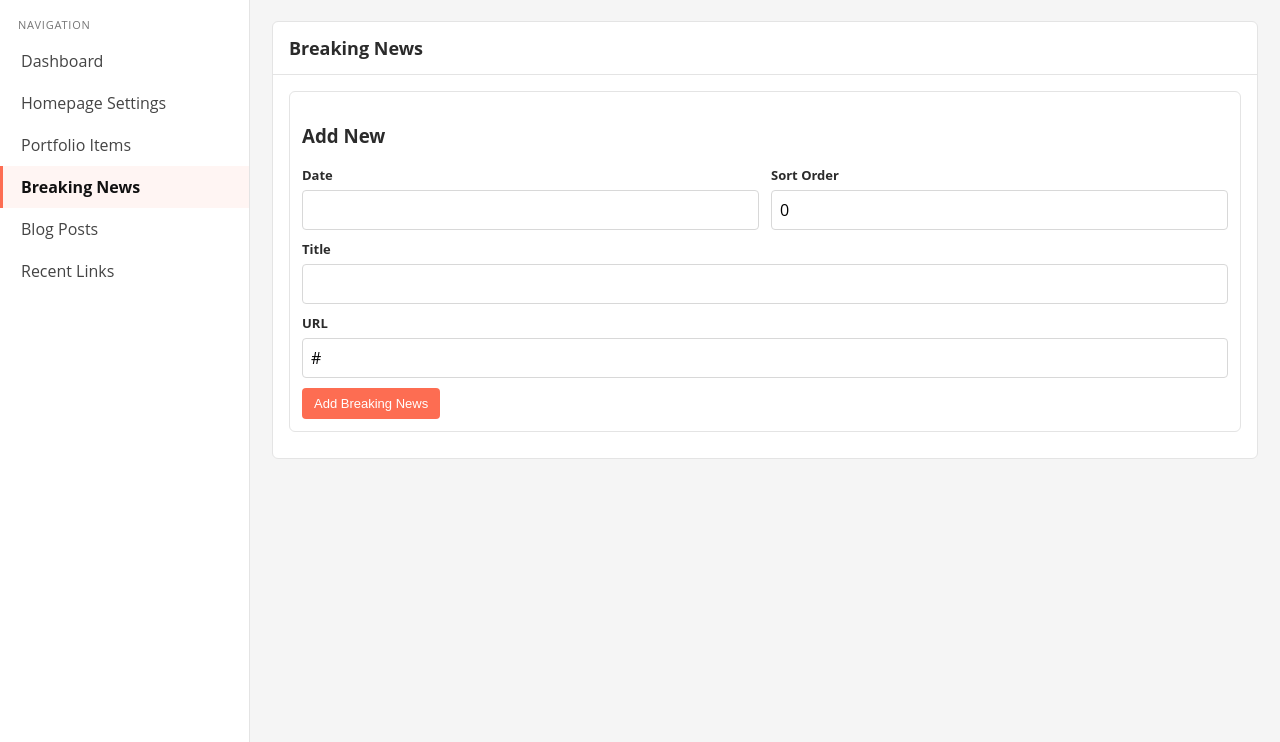
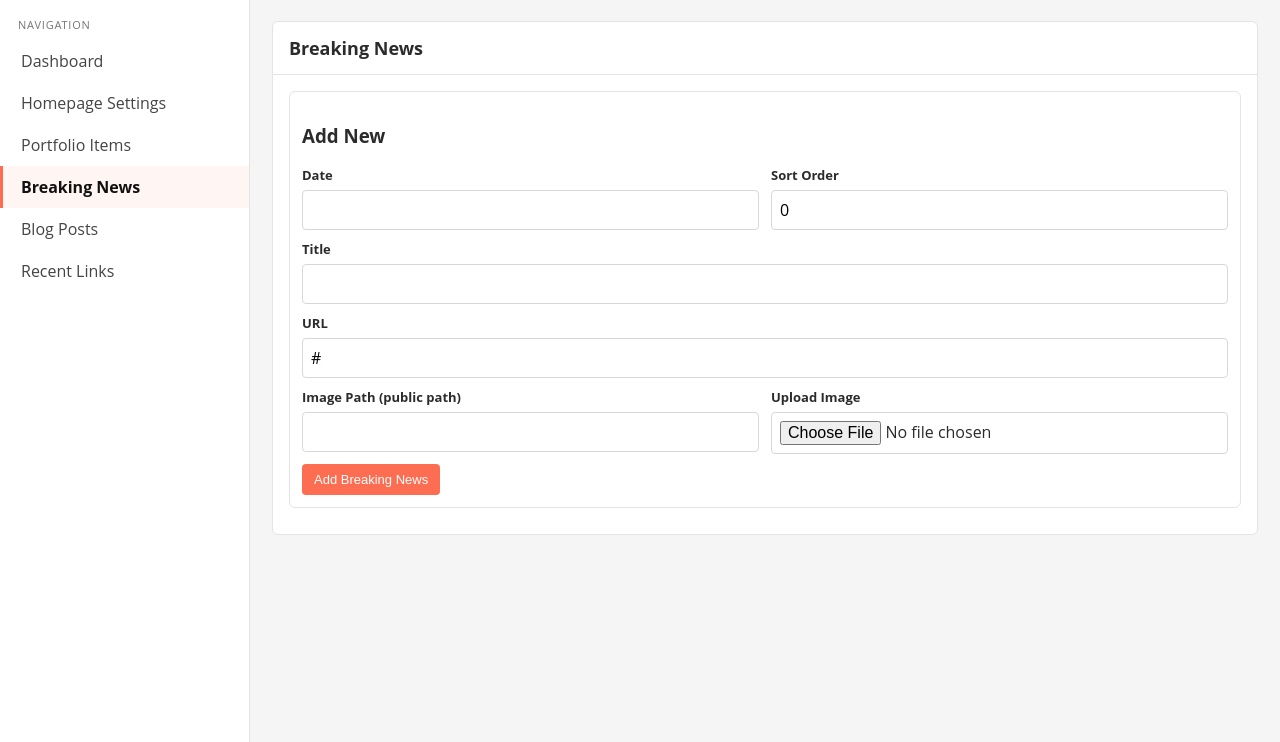
Before and after one commit to AbirCodes/AbirPortFolio, a Laravel app: page /admin/breaking-news in a window 1280 px wide. Shown: the part 62-804 px from the top of the page. Run offline with Laravel 10, Linux system fonts and the light colour scheme; the visitor is signed in with stand-in values (Sample User, id 1); data that the repository does not hold is empty.

Commit message:
Add image upload functionality to portfolio, breaking news, and recent post links; update tests

```diff
--- a/app/Http/Controllers/AdminContentController.php
+++ b/app/Http/Controllers/AdminContentController.php
@@ -9,6 +9,9 @@ use App\Models\PortfolioItem;
 use App\Models\RecentPostLink;
 use Illuminate\Http\RedirectResponse;
 use Illuminate\Http\Request;
+use Illuminate\Http\UploadedFile;
+use Illuminate\Support\Facades\File;
+use Illuminate\Support\Str;
 use Illuminate\View\View;
 
 class AdminContentController extends Controller
@@ -96,12 +99,24 @@ class AdminContentController extends Controller
             'portfolio_title' => ['required', 'string', 'max:255'],
             'portfolio_description' => ['nullable', 'string'],
             'portfolio_image' => ['nullable', 'string', 'max:255'],
+            'portfolio_image_upload' => ['nullable', 'image', 'max:5120'],
             'sidebar_title' => ['required', 'string', 'max:255'],
             'sidebar_description' => ['nullable', 'string'],
             'sidebar_image' => ['nullable', 'string', 'max:255'],
+            'sidebar_image_upload' => ['nullable', 'image', 'max:5120'],
             'profile_name' => ['required', 'string', 'max:255'],
             'profile_bio' => ['nullable', 'string'],
         ]);
+
+        if ($request->hasFile('portfolio_image_upload')) {
+            $data['portfolio_image'] = $this->storeUploadedImage($request->file('portfolio_image_upload'));
+        }
+
+        if ($request->hasFile('sidebar_image_upload')) {
+            $data['sidebar_image'] = $this->storeUploadedImage($request->file('sidebar_image_upload'));
+        }
+
+        unset($data['portfolio_image_upload'], $data['sidebar_image_upload']);
 
         $settings = HomePageSetting::query()->firstOrCreate([]);
         $settings->update($data);
@@ -114,8 +129,16 @@ class AdminContentController extends Controller
         $data = $request->validate([
             'title' => ['required', 'string', 'max:255'],
             'url' => ['nullable', 'string', 'max:255'],
+            'image_path' => ['nullable', 'string', 'max:255'],
+            'image_upload' => ['nullable', 'image', 'max:5120'],
             'sort_order' => ['nullable', 'integer', 'min:0'],
         ]);
+
+        if ($request->hasFile('image_upload')) {
+            $data['image_path'] = $this->storeUploadedImage($request->file('image_upload'));
+        }
+
+        unset($data['image_upload']);
 
         PortfolioItem::query()->create($data + ['sort_order' => $data['sort_order'] ?? 0]);
 
@@ -127,8 +150,16 @@ class AdminContentController extends Controller
         $data = $request->validate([
             'title' => ['required', 'string', 'max:255'],
             'url' => ['nullable', 'string', 'max:255'],
+            'image_path' => ['nullable', 'string', 'max:255'],
+            'image_upload' => ['nullable', 'image', 'max:5120'],
             'sort_order' => ['nullable', 'integer', 'min:0'],
         ]);
+
+        if ($request->hasFile('image_upload')) {
+            $data['image_path'] = $this->storeUploadedImage($request->file('image_upload'));
+        }
+
+        unset($data['image_upload']);
 
         $portfolioItem->update($data + ['sort_order' => $data['sort_order'] ?? 0]);
 
@@ -148,8 +179,16 @@ class AdminContentController extends Controller
             'news_date' => ['nullable', 'string', 'max:255'],
             'title' => ['required', 'string', 'max:255'],
             'url' => ['nullable', 'string', 'max:255'],
+            'image_path' => ['nullable', 'string', 'max:255'],
+            'image_upload' => ['nullable', 'image', 'max:5120'],
             'sort_order' => ['nullable', 'integer', 'min:0'],
         ]);
+
+        if ($request->hasFile('image_upload')) {
+            $data['image_path'] = $this->storeUploadedImage($request->file('image_upload'));
+        }
+
+        unset($data['image_upload']);
 
         BreakingNews::query()->create($data + ['sort_order' => $data['sort_order'] ?? 0]);
 
@@ -162,8 +201,16 @@ class AdminContentController extends Controller
             'news_date' => ['nullable', 'string', 'max:255'],
             'title' => ['required', 'string', 'max:255'],
             'url' => ['nullable', 'string', 'max:255'],
+            'image_path' => ['nullable', 'string', 'max:255'],
+            'image_upload' => ['nullable', 'image', 'max:5120'],
             'sort_order' => ['nullable', 'integer', 'min:0'],
         ]);
+
+        if ($request->hasFile('image_upload')) {
+            $data['image_path'] = $this->storeUploadedImage($request->file('image_upload'));
+        }
+
+        unset($data['image_upload']);
 
         $breakingNews->update($data + ['sort_order' => $data['sort_order'] ?? 0]);
 
@@ -183,6 +230,7 @@ class AdminContentController extends Controller
             'title' => ['required', 'string', 'max:255'],
             'excerpt' => ['nullable', 'string'],
             'image_path' => ['nullable', 'string', 'max:255'],
+            'image_upload' => ['nullable', 'image', 'max:5120'],
             'author' => ['required', 'string', 'max:255'],
             'published_at' => ['nullable', 'string', 'max:255'],
             'tags' => ['nullable', 'string', 'max:255'],
@@ -190,6 +238,12 @@ class AdminContentController extends Controller
             'button_text' => ['nullable', 'string', 'max:255'],
             'sort_order' => ['nullable', 'integer', 'min:0'],
         ]);
+
+        if ($request->hasFile('image_upload')) {
+            $data['image_path'] = $this->storeUploadedImage($request->file('image_upload'));
+        }
+
+        unset($data['image_upload']);
 
         BlogPost::query()->create($data + [
             'sort_order' => $data['sort_order'] ?? 0,
@@ -206,6 +260,7 @@ class AdminContentController extends Controller
             'title' => ['required', 'string', 'max:255'],
             'excerpt' => ['nullable', 'string'],
             'image_path' => ['nullable', 'string', 'max:255'],
+            'image_upload' => ['nullable', 'image', 'max:5120'],
             'author' => ['required', 'string', 'max:255'],
             'published_at' => ['nullable', 'string', 'max:255'],
             'tags' => ['nullable', 'string', 'max:255'],
@@ -213,6 +268,12 @@ class AdminContentController extends Controller
             'button_text' => ['nullable', 'string', 'max:255'],
             'sort_order' => ['nullable', 'integer', 'min:0'],
         ]);
+
+        if ($request->hasFile('image_upload')) {
+            $data['image_path'] = $this->storeUploadedImage($request->file('image_upload'));
+        }
+
+        unset($data['image_upload']);
 
         $blogPost->update($data + [
             'sort_order' => $data['sort_order'] ?? 0,
@@ -235,8 +296,16 @@ class AdminContentController extends Controller
         $data = $request->validate([
             'title' => ['required', 'string', 'max:255'],
             'url' => ['nullable', 'string', 'max:255'],
+            'image_path' => ['nullable', 'string', 'max:255'],
+            'image_upload' => ['nullable', 'image', 'max:5120'],
             'sort_order' => ['nullable', 'integer', 'min:0'],
         ]);
+
+        if ($request->hasFile('image_upload')) {
+            $data['image_path'] = $this->storeUploadedImage($request->file('image_upload'));
+        }
+
+        unset($data['image_upload']);
 
         RecentPostLink::query()->create($data + ['sort_order' => $data['sort_order'] ?? 0]);
 
@@ -248,8 +317,16 @@ class AdminContentController extends Controller
         $data = $request->validate([
             'title' => ['required', 'string', 'max:255'],
             'url' => ['nullable', 'string', 'max:255'],
+            'image_path' => ['nullable', 'string', 'max:255'],
+            'image_upload' => ['nullable', 'image', 'max:5120'],
             'sort_order' => ['nullable', 'integer', 'min:0'],
         ]);
+
+        if ($request->hasFile('image_upload')) {
+            $data['image_path'] = $this->storeUploadedImage($request->file('image_upload'));
+        }
+
+        unset($data['image_upload']);
 
         $recentPostLink->update($data + ['sort_order' => $data['sort_order'] ?? 0]);
 
@@ -262,4 +339,16 @@ class AdminContentController extends Controller
 
         return back()->with('status', 'Recent post link deleted.');
     }
+
+    private function storeUploadedImage(UploadedFile $file): string
+    {
+        $directory = public_path('assets/images/uploads');
+        File::ensureDirectoryExists($directory);
+
+        $extension = $file->extension() ?: 'jpg';
+        $filename = Str::uuid()->toString().'.'.$extension;
+        $file->move($directory, $filename);
+
+        return 'assets/images/uploads/'.$filename;
+    }
 }
--- a/app/Models/BreakingNews.php
+++ b/app/Models/BreakingNews.php
@@ -15,6 +15,7 @@ class BreakingNews extends Model
         'news_date',
         'title',
         'url',
+        'image_path',
         'sort_order',
     ];
 }
--- a/app/Models/PortfolioItem.php
+++ b/app/Models/PortfolioItem.php
@@ -12,6 +12,7 @@ class PortfolioItem extends Model
     protected $fillable = [
         'title',
         'url',
+        'image_path',
         'sort_order',
     ];
 }
--- a/app/Models/RecentPostLink.php
+++ b/app/Models/RecentPostLink.php
@@ -14,6 +14,7 @@ class RecentPostLink extends Model
     protected $fillable = [
         'title',
         'url',
+        'image_path',
         'sort_order',
     ];
 }
--- a/resources/views/admin/breaking-news.blade.php
+++ b/resources/views/admin/breaking-news.blade.php
@@ -8,7 +8,7 @@
     <div class="body">
         @foreach ($breakingNews as $news)
             <div class="item">
-                <form method="POST" action="{{ route('admin.content.breaking-news.update', $news) }}">
+                <form method="POST" action="{{ route('admin.content.breaking-news.update', $news) }}" enctype="multipart/form-data">
                     @csrf
                     @method('PUT')
                     <div class="grid">
@@ -25,6 +25,16 @@
                     <input type="text" name="title" value="{{ $news->title }}">
                     <label>URL</label>
                     <input type="text" name="url" value="{{ $news->url }}">
+                    <div class="grid">
+                        <div>
+                            <label>Image Path (public path)</label>
+                            <input type="text" name="image_path" value="{{ $news->image_path }}">
+                        </div>
+                        <div>
+                            <label>Upload Image</label>
+                            <input type="file" name="image_upload" accept="image/*">
+                        </div>
+                    </div>
                     <div class="row-actions">
                         <button class="btn btn-primary" type="submit">Update</button>
                 </form>
@@ -39,7 +49,7 @@
 
         <div class="item">
             <h3>Add New</h3>
-            <form method="POST" action="{{ route('admin.content.breaking-news.store') }}">
+            <form method="POST" action="{{ route('admin.content.breaking-news.store') }}" enctype="multipart/form-data">
                 @csrf
                 <div class="grid">
                     <div>
@@ -55,6 +65,16 @@
                 <input type="text" name="title">
                 <label>URL</label>
                 <input type="text" name="url" value="#">
+                <div class="grid">
+                    <div>
+                        <label>Image Path (public path)</label>
+                        <input type="text" name="image_path">
+                    </div>
+                    <div>
+                        <label>Upload Image</label>
+                        <input type="file" name="image_upload" accept="image/*">
+                    </div>
+                </div>
                 <button class="btn btn-primary" type="submit">Add Breaking News</button>
             </form>
         </div>
--- a/resources/views/admin/settings.blade.php
+++ b/resources/views/admin/settings.blade.php
@@ -6,7 +6,7 @@
 <div class="card">
     <h2>Homepage Settings</h2>
     <div class="body">
-        <form method="POST" action="{{ route('admin.content.settings.update') }}">
+        <form method="POST" action="{{ route('admin.content.settings.update') }}" enctype="multipart/form-data">
             @csrf
             <div class="grid">
                 <div>
@@ -16,6 +16,8 @@
                 <div>
                     <label>Portfolio Image Path (public path)</label>
                     <input type="text" name="portfolio_image" value="{{ old('portfolio_image', $settings->portfolio_image) }}">
+                    <label>Upload Portfolio Image</label>
+                    <input type="file" name="portfolio_image_upload" accept="image/*">
                 </div>
             </div>
 
@@ -30,6 +32,8 @@
                 <div>
                     <label>Sidebar Image Path (public path)</label>
                     <input type="text" name="sidebar_image" value="{{ old('sidebar_image', $settings->sidebar_image) }}">
+                    <label>Upload Sidebar Image</label>
+                    <input type="file" name="sidebar_image_upload" accept="image/*">
                 </div>
             </div>
 
--- a/resources/views/pages/blog-home.blade.php
+++ b/resources/views/pages/blog-home.blade.php
@@ -111,7 +111,7 @@
         </div>
 
         <div class="four column">
-            <aside>
+            {{-- <aside>
                 <div class="note-folded grey text-center">
                     <div class="widget-author">
                         <img src="{{ asset($settings->sidebar_image ?: 'assets/images/sample_images/team7.jpg') }}" alt="" />
@@ -120,7 +120,7 @@
                     <hr/>
                     <p>{{ $settings->profile_bio }}</p>
                 </div>
-            </aside>
+            </aside> --}}
 
             <aside>
                 <div id="weather"></div>
```
Also changed, not shown: resources/views/admin/blog-posts.blade.php (+6 -2 lines), resources/views/admin/portfolio-items.blade.php (+22 -2 lines), resources/views/admin/recent-post-links.blade.php (+22 -2 lines), tests/Feature/AdminAuthFlowTest.php (added, +26 -0 lines), tests/Feature/ExampleTest.php (deleted, +0 -19 lines), tests/Unit/BlogPostModelTest.php (added, +34 -0 lines), tests/Unit/ExampleTest.php (deleted, +0 -16 lines), .github/workflows/ci-cd.yml, database/migrations/2026_02_27_000060_add_image_path_columns_to_content_tables.php (added), public/assets/images/uploads/1b971baa-1920-4c8a-a63e-077f6501e41c.jpg (added).
